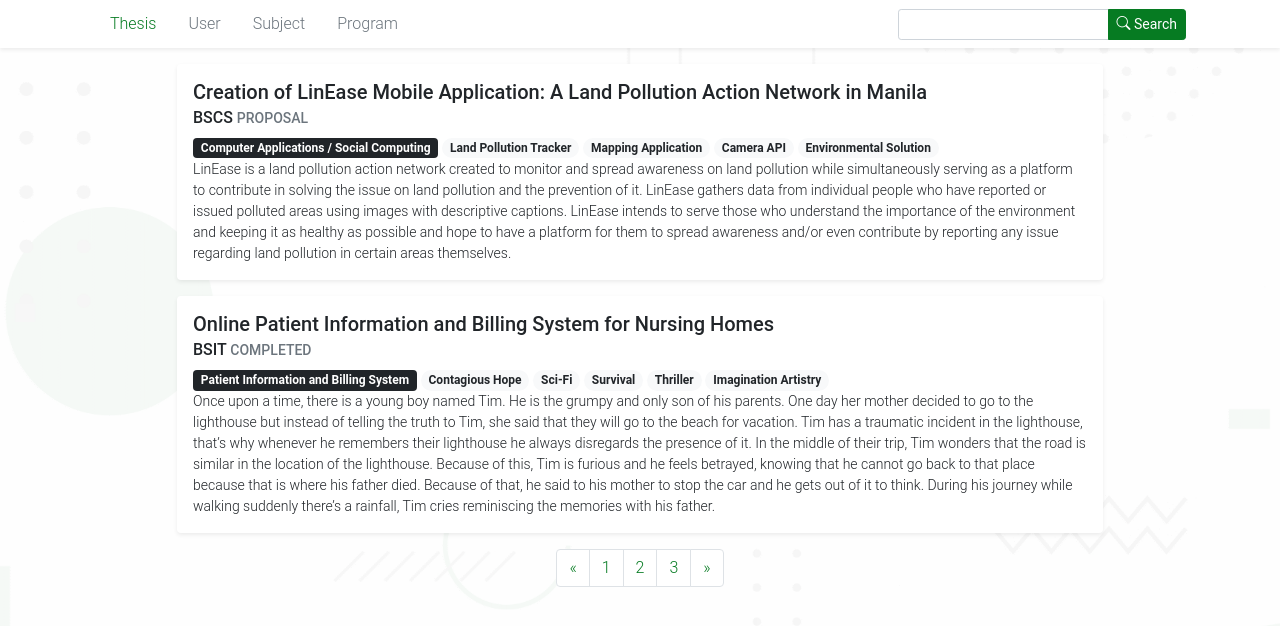
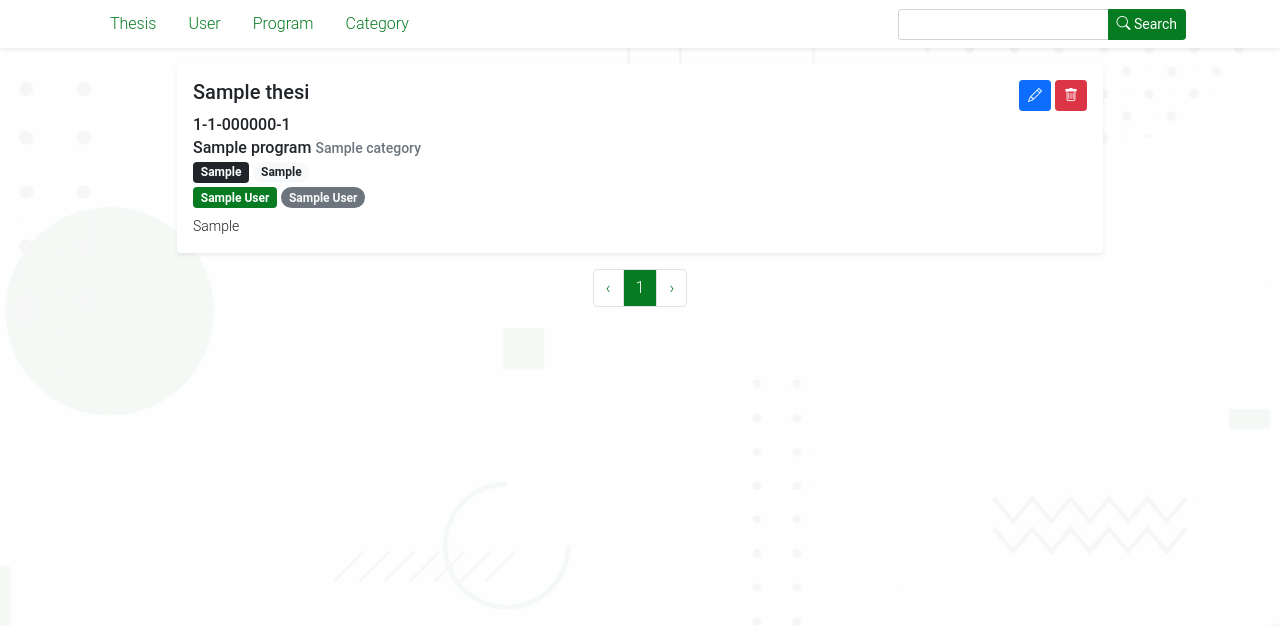
Before and after one commit to Heiseinosay/thesis-archiving, a Flask app: page /thesis/read in a window 1280 px wide. Shown: the part 61-687 px from the top of the page. Run offline with Flask 2, Linux system fonts and the light colour scheme; a user stored in the database is signed in; tables that the repository leaves empty hold one stand-in row (values such as "Sample post"); some libraries are stand-ins or nearby versions.

Commit message:
template cleaning, thesis and user pagination

```diff
--- a/thesis_archiving/models.py
+++ b/thesis_archiving/models.py
@@ -84,9 +84,9 @@ class Thesis(db.Model):
 	id = db.Column(INTEGER(unsigned=True), primary_key=True)
 	title = db.Column(db.String(250), nullable=False)
 	is_old = db.Column(BOOLEAN(), nullable=False, default=False)
-	overview = db.Column(db.String(500))
+	overview = db.Column(db.String(10000))
 	area = db.Column(db.String(120))
-	keywords = db.Column(db.String(120))
+	keywords = db.Column(db.String(250))
 	sy_start = db.Column(db.Integer)
 	semester = db.Column(db.Integer)
 	number = db.Column(db.Integer, unique=True)
@@ -117,6 +117,6 @@ class Thesis(db.Model):
 				finilter yung is_old=False kasi baka may ma add na number sa hindi naman old
 		'''
 
-		thesis = Thesis.query.filter_by(is_old=False).filter(Thesis.number.isnot(None)).order_by(Thesis.date_registered.desc()).order_by(Thesis.id.desc()).first()
+		thesis = Thesis.query.filter_by(is_old=False).filter(Thesis.number.isnot(None)).order_by(Thesis.date_registered.desc()).order_by(Thesis.id.desc()).order_by(Thesis.number.desc()).first()
 
 		return thesis.number + 1 if (thesis and thesis.number) else 1
--- a/thesis_archiving/templates/base.html
+++ b/thesis_archiving/templates/base.html
@@ -15,15 +15,16 @@
 
 		<style>
 
+			body {
+				background-image: url("{{ url_for('static', filename='bg-white.png') }}");
+				background-repeat: no-repeat;
+				background-attachment: fixed;
+				background-size: cover;
+				background-position: center;
+			}
+
 			{% block css %}
 
-				body {
-					background-image: url("{{ url_for('static', filename='bg-white.png') }}");
-					background-repeat: no-repeat;
-					background-attachment: fixed;
-					background-size: cover;
-					background-position: center;
-				}
 
 			{% endblock %}
 
@@ -33,6 +34,11 @@
 
 	<body class="bg-light">
 
+		{% if current_user.is_authenticated %}
+			{% include "components/navbar.html" %}
+			{% include "components/crudbar.html" %}
+			{% include "components/flash.html" %}
+        {% endif %}
 
 		{% block body %}
 
--- a/thesis_archiving/templates/components/_fields.html
+++ b/thesis_archiving/templates/components/_fields.html
@@ -3,6 +3,10 @@
 
     {% if result["valid"][name] %}
         <input type="{{type}}" name="{{name}}" value="{{value}}" class="form-control is-valid">
+        <!-- feedback div for ajax -->
+        <div class="">
+
+        </div>
 
     {% elif result["invalid"][name] %}
         <input type="{{type}}" name="{{name}}" value="{{value}}" class="form-control is-invalid">
--- /dev/null
+++ b/thesis_archiving/templates/components/_pagination.html
@@ -0,0 +1,28 @@
+{% macro pagination(paginate_obj, route) %}
+    <div class="container-fluid overflow-auto mb-3">
+        <nav>
+            <ul class="pagination justify-content-center">
+                <li class="page-item"><a class="page-link link-ueccss" href="{{ url_for(route, page = 1 if paginate_obj.page == 1 else paginate_obj.page - 1) }}">&lsaquo;</a></li>
+
+                {% for page in paginate_obj.iter_pages(right_current=3, left_edge=1, right_edge=1) %}
+                    {% if page %}
+                        {% if paginate_obj.page == page %}
+                            <li class="page-item"><a class="page-link link-light bg-ueccss" href="{{ url_for(route, page=page) }}">{{page}}</a></li>
+
+                        {% else %}
+                            <li class="page-item"><a class="page-link link-ueccss" href="{{ url_for(route, page=page) }}">{{page}}</a></li>
+
+                        {% endif %}
+
+                    {% else %}
+                        <li class="page-item"><i class="page-link link-ueccss bi bi-three-dots"></i></li>
+
+                    {% endif %}
+
+                {% endfor %}
+
+                <li class="page-item"><a class="page-link link-ueccss" href="{{ url_for(route, page = paginate_obj.pages if paginate_obj.page == paginate_obj.pages else paginate_obj.page + 1) }}">&rsaquo;</a></li>
+            </ul>
+        </nav>
+    </div>
+{% endmacro %}
--- a/thesis_archiving/templates/components/crudbar.html
+++ b/thesis_archiving/templates/components/crudbar.html
@@ -1,17 +1,8 @@
-{% macro crud_link(user, name, link="#") %}
+{% macro crud_link(name, link="#") %}
 
-    {% if name == "Thesis" %}
-        <li class="nav-item">
-            <a class="nav-link link-ueccss" aria-current="page" href="{{ link }}">{{ name }}</a>
-        </li>
-
-    <!-- check if authorized user -->
-    {% elif True %}
-        <li class="nav-item">
-            <a class="nav-link link-ueccss disabled" aria-current="page" href="#">{{ name }}</a>
-        </li>
-
-    {% endif %}
+    <li class="nav-item">
+        <a class="nav-link link-ueccss" aria-current="page" href="{{ link }}">{{ name }}</a>
+    </li>
 
 {% endmacro %}
 
@@ -21,13 +12,22 @@
             <div class="container-md">
                 <ul class="nav" style="min-width: 768px;">
 
-                    {{ crud_link("test", "Thesis", url_for('thesis.read')) }}
+                    {{ crud_link("Thesis", url_for('thesis.read')) }}
 
-                    {{ crud_link("test", "User") }}
+                    {% if current_user.is_superuser %}
+                        {{ crud_link("User", url_for('user.read')) }}
 
-                    {{ crud_link("test", "Subject") }}
+                    {% endif %}
 
-                    {{ crud_link("test", "Program") }}
+                    {% if current_user.is_superuser or current_user.is_admin %}
+                        {{ crud_link("Program") }}
+
+                    {% endif %}
+
+                    {% if current_user.is_superuser or current_user.is_admin %}
+                        {{ crud_link("Category") }}
+
+                    {% endif %}
 
                     <li class="nav-item ms-auto d-flex align-items-center">
                         <form>
--- a/thesis_archiving/templates/thesis/read.html
+++ b/thesis_archiving/templates/thesis/read.html
@@ -1,9 +1,8 @@
+{% from "components/_pagination.html" import pagination %}
+
 {% extends "base.html" %}
 
 {% block body %}
-
-	{% include "components/navbar.html" %}
-	{% include "components/crudbar.html" %}
 
 	<div class="container">
 
@@ -11,22 +10,79 @@
 			<div class="col-12 col-xl-10 py-3">
 				<div class="d-grid gap-3">
 
-					{% for t in thesis %}
-						<div class="card shadow-sm border-0">
+					{% for thesis in theses.items %}
+						<div class="card shadow-sm border-0 overflow-auto">
 							<div class="card-body">
-								<h5 class="card-title">{{t.title}}</h5>
+
+								<h5 class="card-title">
+									<div class="d-flex justify-content-between">
+										<!-- title -->
+										<div>
+											{{thesis.title}}
+										</div>
+
+										<!-- action buttons -->
+										{% if current_user.is_superuser or current_user.is_admin %}
+											<div class="d-flex flex-nowrap">
+												<a class="btn btn-sm btn-primary bi bi-pencil align-self-start mx-1" href="#" role="button"></a>
+												<a class="btn btn-sm btn-danger bi bi-trash align-self-start" href="#" role="button"></a>
+											</div>
+										{% endif %}
+
+									</div>
+								</h5>
+
+								<!-- call number -->
+								{% if current_user.is_superuser or current_user.is_admin %}
+									{% if  thesis.sy_start and thesis.semester and thesis.number %}
+										<h6 class="card-subtitle mb-2">
+											{{thesis.sy_start}}-{{thesis.semester}}-{{thesis.category.code}}{{thesis.program.code}}-{{thesis.number}}
+										</h6>
+
+									{% endif %}
+
+								{% endif %}
+
+								<!-- program and category -->
 								<h6 class="card-subtitle mb-2">
-									{{t.program_name}}
-									<small class="text-muted">{{t.category_name}}</small>
+									{{thesis.program.name}}
+									<small class="text-muted">{{thesis.category.name}}</small>
 								</h6>
-								<span class="badge bg-dark">{{t.research_area}}</span>
 
-								{% for k in t.research_keywords %}
-									<span class="badge rounded-pill bg-light text-dark">{{k}}</span>
-								{% endfor %}
+								<h6 class="card-subtitle mb-2">
+									<!-- area -->
+									<span class="badge bg-dark">{{thesis.area if thesis.area else ''}}</span>
 
+									<!-- keywords -->
+									{% if thesis.keywords %}
+										{% for keyword in thesis.keywords.split(',') %}
+											<span class="badge rounded-pill bg-light text-dark">{{keyword}}</span>
+										{% endfor %}
+									{% endif %}
+								</h6>
+
+
+								{% if current_user.is_superuser or current_user.is_admin %}
+									<h6 class="card-subtitle mb-2">
+										<!-- adviser -->
+										<span class="badge bg-ueccss">{{thesis.adviser.full_name}}</span>
+
+										<!-- proponents -->
+										{% for proponent in thesis.proponents %}
+											<span class="badge rounded-pill bg-secondary text-light">{{proponent.full_name}}</span>
+										{% endfor %}
+									</h6>
+								{% endif %}
+
+								<!-- overview -->
 								<p class="card-text small">
-									{{t.overview}}
+									{% if thesis.overview %}
+										{% if thesis.overview|length > 500 %}
+											{{thesis.overview[0:500]}}...
+										{% else %}
+											{{thesis.overview}}
+										{% endif %}
+									{% endif %}
 								</p>
 
 							</div>
@@ -37,23 +93,10 @@
 			</div>
 		</div>
 
-		<nav aria-label="Page navigation example">
-			<ul class="pagination justify-content-center ">
-			  <li class="page-item">
-				<a class="page-link link-ueccss" href="#" aria-label="Previous">
-				  <span aria-hidden="true">&laquo;</span>
-				</a>
-			  </li>
-			  <li class="page-item"><a class="page-link link-ueccss" href="#">1</a></li>
-			  <li class="page-item"><a class="page-link link-ueccss" href="#">2</a></li>
-			  <li class="page-item"><a class="page-link link-ueccss" href="#">3</a></li>
-			  <li class="page-item">
-				<a class="page-link link-ueccss" href="#" aria-label="Next">
-				  <span aria-hidden="true">&raquo;</span>
-				</a>
-			  </li>
-			</ul>
-		  </nav>
+
 
 	</div>
+
+	{{ pagination(theses, "thesis.read") }}
+
 {% endblock %}
--- a/thesis_archiving/thesis/routes.py
+++ b/thesis_archiving/thesis/routes.py
@@ -1,5 +1,6 @@
-from flask import Blueprint, render_template
+from flask import Blueprint, render_template, request
 from flask_login import login_required
+from thesis_archiving.models import Thesis
 
 thesis = Blueprint("thesis", __name__, url_prefix="/thesis")
 
@@ -10,24 +11,7 @@ thesis = Blueprint("thesis", __name__, url_prefix="/thesis")
 @thesis.route("/read")
 def read():
     # login req
+    page = request.args.get('page', 1, type=int)
+    theses = Thesis.query.order_by(Thesis.date_registered.desc()).order_by(Thesis.id.desc()).order_by(Thesis.number.desc()).paginate(page=page, per_page=25)
 
-    thesis = [
-        {
-        "title":"Creation of LinEase Mobile Application: A Land Pollution Action Network in Manila",
-        "program_name":"BSCS",
-        "category_name":"PROPOSAL",
-        "research_area":"Computer Applications / Social Computing",
-        "research_keywords":['Land Pollution Tracker','Mapping Application','Camera API','Environmental Solution'],
-        "overview":"LinEase is a land pollution action network created to monitor and spread awareness on land pollution while simultaneously serving as a platform to contribute in solving the issue on land pollution and the prevention of it. LinEase gathers data from individual people who have reported or issued polluted areas using images with descriptive captions. LinEase intends to serve those who understand the importance of the environment and keeping it as healthy as possible and hope to have a platform for them to spread awareness and/or even contribute by reporting any issue regarding land pollution in certain areas themselves.",
-        },
-        {
-        "title":"Online Patient Information and Billing System for Nursing Homes",
-        "program_name":"BSIT",
-        "category_name":"COMPLETED",
-        "research_area":"Patient Information and Billing System",
-        "research_keywords":["Contagious Hope","Sci-Fi","Survival", "Thriller","Imagination Artistry",],
-        "overview":"Once upon a time, there is a young boy named Tim. He is the grumpy and only son of his parents. One day her mother decided to go to the lighthouse but instead of telling the truth to Tim, she said that they will go to the beach for vacation. Tim has a traumatic incident in the lighthouse, that’s why whenever he remembers their lighthouse he always disregards the presence of it. In the middle of their trip, Tim wonders that the road is similar in the location of the lighthouse. Because of this, Tim is furious and he feels betrayed, knowing that he cannot go back to that place because that is where his father died. Because of that, he said to his mother to stop the car and he gets out of it to think. During his journey while walking suddenly there’s a rainfall, Tim cries reminiscing the memories with his father. ",
-        }
-    ]
-
-    return render_template("thesis/read.html", thesis=thesis)
+    return render_template("thesis/read.html", theses=theses)
```
Also changed, not shown: migrations/versions/e15660c2e49f_.py (added, +34 -0 lines), migrations/versions/e9681f964742_.py (added, +34 -0 lines), thesis_archiving/templates/user/read.html (added, +73 -0 lines), thesis_archiving/user/routes.py (+5 -2 lines), thesis_archiving/templates/thesis/create.html (deleted), thesis_archiving/templates/user/login.html (indentation only).
